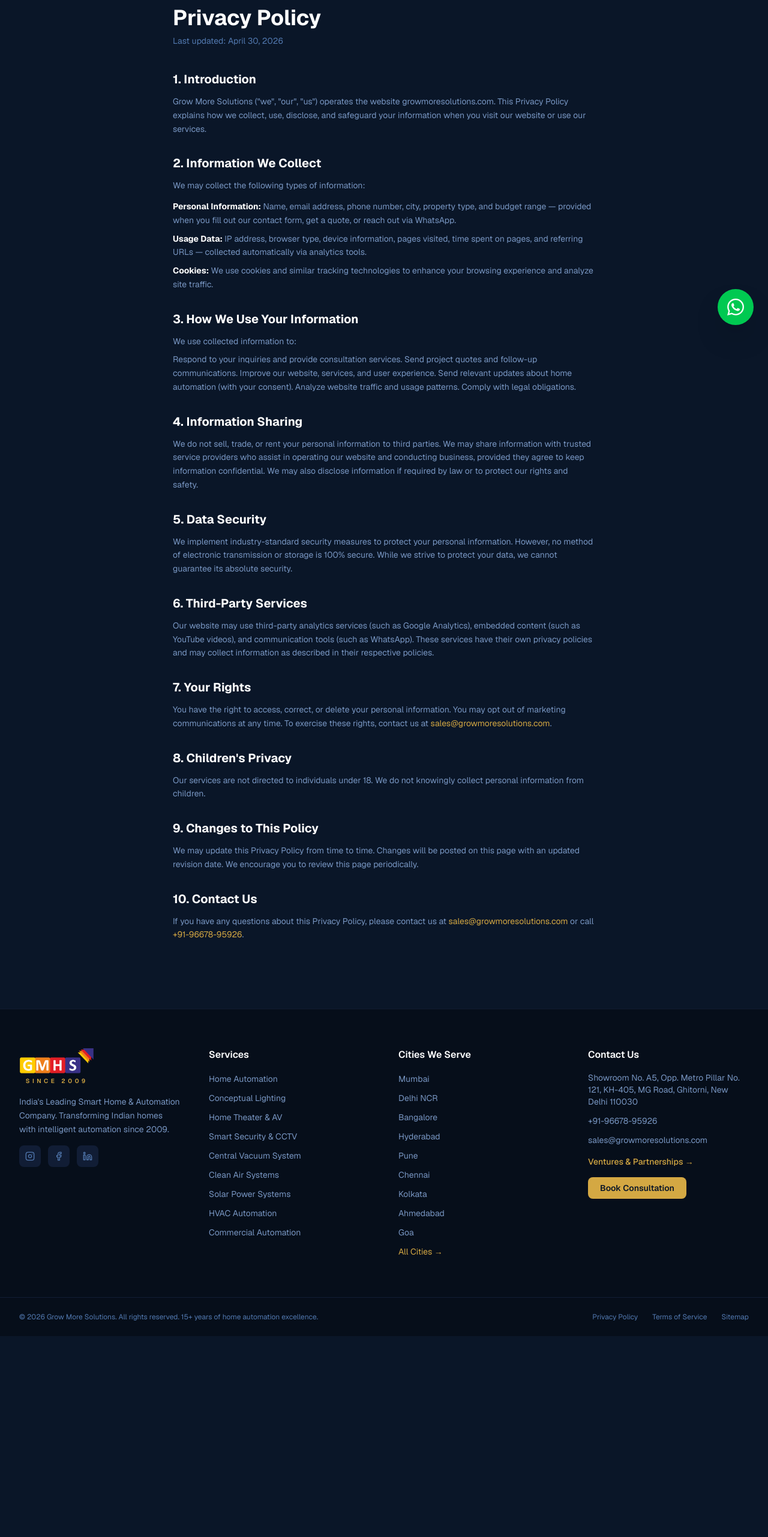
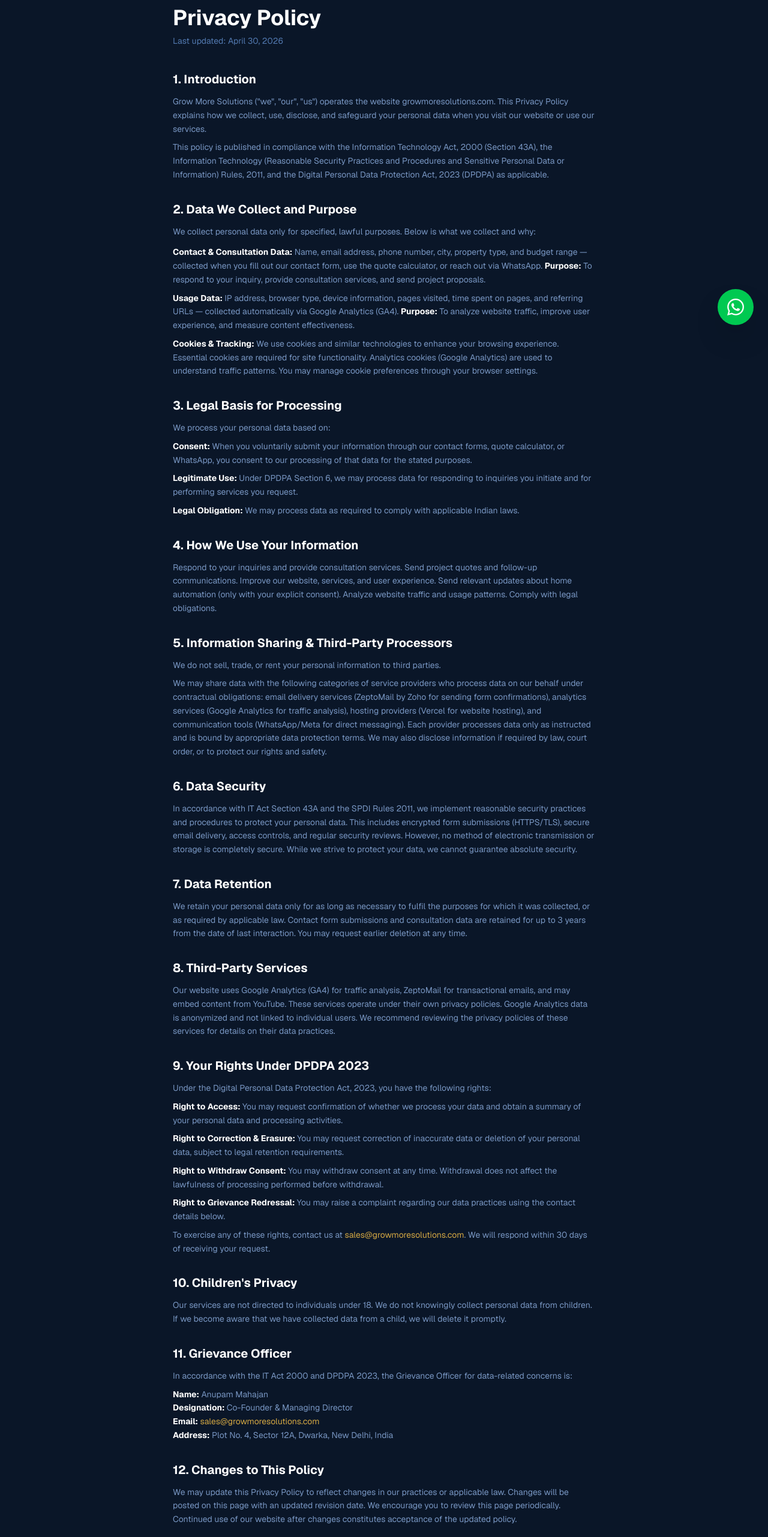
Before and after one commit to cpchander/growmore, a Next.js app: page /privacy in a window 1280 px wide. Shown: the part 234-2797 px from the top of the page at 60% size. Before the commit the page ends 2462 px from the top, so only its background shows below. Built offline with nearby package versions, Linux system fonts and the light colour scheme.

Commit message:
Legal compliance: superlatives softened, pricing disclaimers, DPDPA privacy policy, trademark disclaimer

```diff
--- a/src/app/about/certifications/page.tsx
+++ b/src/app/about/certifications/page.tsx
@@ -30,7 +30,7 @@ const CERTIFICATIONS = [
     type: "Crestron Certified Dealer",
     since: "2012",
     description:
-      "Crestron is the world leader in enterprise-grade automation and AV control. Our certified programmers deliver custom Crestron solutions for ultra-luxury homes, boardrooms, and hospitality — with rock-solid reliability and unmatched integration depth.",
+      "Crestron is a global leader in enterprise-grade automation and AV control. Our certified programmers deliver custom Crestron solutions for ultra-luxury homes, boardrooms, and hospitality — with rock-solid reliability and deep system integration.",
     benefits: [
       "Enterprise-grade reliability",
       "Custom programming for any scenario",
--- a/src/app/compare/page.tsx
+++ b/src/app/compare/page.tsx
@@ -139,7 +139,7 @@ const RECOMMENDATIONS = [
     profile: "Ultra-Luxury / Celebrity Home",
     recommendation: "Crestron",
     reason:
-      "Unmatched customization, best AV distribution, custom touch-panel interfaces. For clients who want absolute perfection and premium brand appeal.",
+      "Deep customization, premium AV distribution, custom touch-panel interfaces. For clients who want the highest level of personalization and premium brand appeal.",
   },
   {
     profile: "Premium Apartment (Retrofit)",
@@ -165,7 +165,7 @@ const FAQS = [
   {
     question: "Which is the best home automation system in India?",
     answer:
-      "The best system depends on your property, budget, and priorities. KNX is best for new construction with a long-term view. Crestron is best for ultra-luxury with heavy AV needs. Control4 offers the best balance of features and price. Lutron is unbeatable for lighting. As certified partners for all four, we recommend based on your specific needs.",
+      "The best system depends on your property, budget, and priorities. KNX is best for new construction with a long-term view. Crestron is best for ultra-luxury with heavy AV needs. Control4 offers the best balance of features and price. Lutron is the industry benchmark for architectural lighting control. As certified partners for all four, we recommend based on your specific needs.",
   },
   {
     question: "Can I mix different brands in one home?",
--- a/src/app/privacy/page.tsx
+++ b/src/app/privacy/page.tsx
@@ -44,129 +44,209 @@ export default function PrivacyPage() {
               <h2 className="text-xl font-bold text-white mb-3">
                 1. Introduction
               </h2>
-              <p>
+              <p className="mb-2">
                 {COMPANY.name} (&quot;we&quot;, &quot;our&quot;, &quot;us&quot;)
                 operates the website growmoresolutions.com. This Privacy Policy
                 explains how we collect, use, disclose, and safeguard your
-                information when you visit our website or use our services.
+                personal data when you visit our website or use our services.
+              </p>
+              <p>
+                This policy is published in compliance with the Information
+                Technology Act, 2000 (Section 43A), the Information Technology
+                (Reasonable Security Practices and Procedures and Sensitive
+                Personal Data or Information) Rules, 2011, and the Digital
+                Personal Data Protection Act, 2023 (DPDPA) as applicable.
               </p>
             </div>
 
             <div>
               <h2 className="text-xl font-bold text-white mb-3">
-                2. Information We Collect
+                2. Data We Collect and Purpose
               </h2>
               <p className="mb-3">
-                We may collect the following types of information:
+                We collect personal data only for specified, lawful purposes. Below is what we collect and why:
               </p>
               <p className="mb-2">
-                <strong className="text-white">Personal Information:</strong>{" "}
+                <strong className="text-white">Contact &amp; Consultation Data:</strong>{" "}
                 Name, email address, phone number, city, property type, and
-                budget range — provided when you fill out our contact form, get
-                a quote, or reach out via WhatsApp.
+                budget range — collected when you fill out our contact form, use the quote calculator, or reach out via WhatsApp. <strong className="text-white">Purpose:</strong> To respond to your inquiry, provide consultation services, and send project proposals.
               </p>
               <p className="mb-2">
                 <strong className="text-white">Usage Data:</strong> IP address,
                 browser type, device information, pages visited, time spent on
-                pages, and referring URLs — collected automatically via analytics
-                tools.
+                pages, and referring URLs — collected automatically via Google Analytics (GA4). <strong className="text-white">Purpose:</strong> To analyze website traffic, improve user experience, and measure content effectiveness.
               </p>
               <p>
-                <strong className="text-white">Cookies:</strong> We use cookies
-                and similar tracking technologies to enhance your browsing
-                experience and analyze site traffic.
+                <strong className="text-white">Cookies &amp; Tracking:</strong> We use cookies
+                and similar technologies to enhance your browsing
+                experience. Essential cookies are required for site functionality. Analytics cookies (Google Analytics) are used to understand traffic patterns. You may manage cookie preferences through your browser settings.
               </p>
             </div>
 
             <div>
               <h2 className="text-xl font-bold text-white mb-3">
-                3. How We Use Your Information
+                3. Legal Basis for Processing
               </h2>
-              <p className="mb-2">We use collected information to:</p>
+              <p className="mb-2">We process your personal data based on:</p>
+              <p className="mb-2">
+                <strong className="text-white">Consent:</strong> When you voluntarily submit your information through our contact forms, quote calculator, or WhatsApp, you consent to our processing of that data for the stated purposes.
+              </p>
+              <p className="mb-2">
+                <strong className="text-white">Legitimate Use:</strong> Under DPDPA Section 6, we may process data for responding to inquiries you initiate and for performing services you request.
+              </p>
+              <p>
+                <strong className="text-white">Legal Obligation:</strong> We may process data as required to comply with applicable Indian laws.
+              </p>
+            </div>
+
+            <div>
+              <h2 className="text-xl font-bold text-white mb-3">
+                4. How We Use Your Information
+              </h2>
               <p>
                 Respond to your inquiries and provide consultation services.
                 Send project quotes and follow-up communications. Improve our
                 website, services, and user experience. Send relevant updates
-                about home automation (with your consent). Analyze website
+                about home automation (only with your explicit consent). Analyze website
                 traffic and usage patterns. Comply with legal obligations.
               </p>
             </div>
 
             <div>
               <h2 className="text-xl font-bold text-white mb-3">
-                4. Information Sharing
+                5. Information Sharing &amp; Third-Party Processors
               </h2>
+              <p className="mb-2">
+                We do not sell, trade, or rent your personal information to third
+                parties.
+              </p>
               <p>
-                We do not sell, trade, or rent your personal information to third
-                parties. We may share information with trusted service providers
-                who assist in operating our website and conducting business,
-                provided they agree to keep information confidential. We may also
-                disclose information if required by law or to protect our rights
-                and safety.
+                We may share data with the following categories of service providers who process data on our behalf under contractual obligations:
+                email delivery services (ZeptoMail by Zoho for sending form confirmations),
+                analytics services (Google Analytics for traffic analysis),
+                hosting providers (Vercel for website hosting),
+                and communication tools (WhatsApp/Meta for direct messaging).
+                Each provider processes data only as instructed and is bound by appropriate data protection terms. We may also disclose information if required by law, court order, or to protect our rights and safety.
               </p>
             </div>
 
             <div>
               <h2 className="text-xl font-bold text-white mb-3">
-                5. Data Security
+                6. Data Security
               </h2>
               <p>
-                We implement industry-standard security measures to protect your
-                personal information. However, no method of electronic
-                transmission or storage is 100% secure. While we strive to
-                protect your data, we cannot guarantee its absolute security.
+                In accordance with IT Act Section 43A and the SPDI Rules 2011,
+                we implement reasonable security practices and procedures to
+                protect your personal data. This includes encrypted form
+                submissions (HTTPS/TLS), secure email delivery, access controls,
+                and regular security reviews. However, no method of electronic
+                transmission or storage is completely secure. While we strive to
+                protect your data, we cannot guarantee absolute security.
               </p>
             </div>
 
             <div>
               <h2 className="text-xl font-bold text-white mb-3">
-                6. Third-Party Services
+                7. Data Retention
               </h2>
               <p>
-                Our website may use third-party analytics services (such as
-                Google Analytics), embedded content (such as YouTube videos), and
-                communication tools (such as WhatsApp). These services have
-                their own privacy policies and may collect information as
-                described in their respective policies.
+                We retain your personal data only for as long as necessary to
+                fulfil the purposes for which it was collected, or as required
+                by applicable law. Contact form submissions and consultation
+                data are retained for up to 3 years from the date of last
+                interaction. You may request earlier deletion at any time.
               </p>
             </div>
 
             <div>
               <h2 className="text-xl font-bold text-white mb-3">
-                7. Your Rights
+                8. Third-Party Services
               </h2>
               <p>
-                You have the right to access, correct, or delete your personal
-                information. You may opt out of marketing communications at any
-                time. To exercise these rights, contact us at{" "}
+                Our website uses Google Analytics (GA4) for traffic analysis,
+                ZeptoMail for transactional emails, and may embed content from
+                YouTube. These services operate under their own privacy
+                policies. Google Analytics data is anonymized and not linked
+                to individual users. We recommend reviewing the privacy policies
+                of these services for details on their data practices.
+              </p>
+            </div>
+
+            <div>
+              <h2 className="text-xl font-bold text-white mb-3">
+                9. Your Rights Under DPDPA 2023
+              </h2>
+              <p className="mb-2">
+                Under the Digital Personal Data Protection Act, 2023, you have the following rights:
+              </p>
+              <p className="mb-2">
+                <strong className="text-white">Right to Access:</strong> You may request confirmation of whether we process your data and obtain a summary of your personal data and processing activities.
+              </p>
+              <p className="mb-2">
+                <strong className="text-white">Right to Correction &amp; Erasure:</strong> You may request correction of inaccurate data or deletion of your personal data, subject to legal retention requirements.
+              </p>
+              <p className="mb-2">
+                <strong className="text-white">Right to Withdraw Consent:</strong> You may withdraw consent at any time. Withdrawal does not affect the lawfulness of processing performed before withdrawal.
+              </p>
+              <p className="mb-2">
+                <strong className="text-white">Right to Grievance Redressal:</strong> You may raise a complaint regarding our data practices using the contact details below.
+              </p>
+              <p>
+                To exercise any of these rights, contact us at{" "}
                 <a
                   href={`mailto:${COMPANY.email}`}
                   className="text-gold-500 hover:text-gold-400"
                 >
                   {COMPANY.email}
                 </a>
-                .
+                . We will respond within 30 days of receiving your request.
               </p>
             </div>
 
             <div>
               <h2 className="text-xl font-bold text-white mb-3">
-                8. Children&apos;s Privacy
+                10. Children&apos;s Privacy
               </h2>
               <p>
                 Our services are not directed to individuals under 18. We do not
-                knowingly collect personal information from children.
+                knowingly collect personal data from children. If we become
+                aware that we have collected data from a child, we will delete
+                it promptly.
               </p>
             </div>
 
             <div>
               <h2 className="text-xl font-bold text-white mb-3">
-                9. Changes to This Policy
+                11. Grievance Officer
               </h2>
               <p>
-                We may update this Privacy Policy from time to time. Changes
-                will be posted on this page with an updated revision date. We
-                encourage you to review this page periodically.
+                In accordance with the IT Act 2000 and DPDPA 2023, the
+                Grievance Officer for data-related concerns is:
+              </p>
+              <p className="mt-2">
+                <strong className="text-white">Name:</strong> Anupam Mahajan<br />
+                <strong className="text-white">Designation:</strong> Co-Founder &amp; Managing Director<br />
+                <strong className="text-white">Email:</strong>{" "}
+                <a
+                  href={`mailto:${COMPANY.email}`}
+                  className="text-gold-500 hover:text-gold-400"
+                >
+                  {COMPANY.email}
+                </a><br />
+                <strong className="text-white">Address:</strong> Plot No. 4, Sector 12A, Dwarka, New Delhi, India
+              </p>
+            </div>
+
+            <div>
+              <h2 className="text-xl font-bold text-white mb-3">
+                12. Changes to This Policy
+              </h2>
+              <p>
+                We may update this Privacy Policy to reflect changes in our
+                practices or applicable law. Changes will be posted on this
+                page with an updated revision date. We encourage you to review
+                this page periodically. Continued use of our website after
+                changes constitutes acceptance of the updated policy.
               </p>
             </div>
 
--- a/src/lib/blog-content/home-automation-cost-2026.ts
+++ b/src/lib/blog-content/home-automation-cost-2026.ts
@@ -48,7 +48,7 @@ Crestron is the top tier. Custom programming, dedicated processors, enterprise-g
 
 - **Best for:** Ultra-luxury homes, dedicated home theaters, clients who want the absolute best
 - **4BHK villa (typical):** ₹18–28 Lakh
-- **Strength:** Unmatched AV integration, custom touch panels, rock-solid reliability
+- **Strength:** Industry-leading AV integration, custom touch panels, rock-solid reliability
 - **Limitation:** Highest cost, requires certified programmer for any changes
 
 ### Control4 (Best Balance of Features & Price)
@@ -198,4 +198,8 @@ Here is how to get a precise number:
 3. **Visit our [Experience Center](/experience)** in Delhi — see KNX, Crestron, Control4, and Lutron systems working live before you commit
 
 Every consultation is obligation-free. We recommend the right system based on your home and budget — not brand commissions.
+
+---
+
+*Disclaimer: All prices are indicative based on GMHS project data as of May 2026 and subject to change based on brand pricing updates, project scope, and market conditions. Third-party brand prices are approximate and may vary by dealer. Brand names and trademarks are property of their respective owners. For current pricing, [request a consultation](/contact).*
 `;
--- a/src/lib/blog-content/knx-vs-crestron.ts
+++ b/src/lib/blog-content/knx-vs-crestron.ts
@@ -96,7 +96,7 @@ The processor communicates with devices through **Cresnet** (Crestron's propriet
 
 ### Crestron Strengths
 
-- **Unmatched customization** — every button press, scene, and automation sequence is custom-programmed
+- **Deep customization** — every button press, scene, and automation sequence is custom-programmed
 - **Best-in-class user interface** — Crestron touchpanels and TSW panels are the gold standard
 - **Professional-grade AV integration** — seamless control of home theaters, multi-room audio, and video distribution
 - **Enterprise-level networking** — Crestron NVX for video distribution over IP
--- a/src/lib/blog-content/technical-operations-remote-staffing.ts
+++ b/src/lib/blog-content/technical-operations-remote-staffing.ts
@@ -185,7 +185,7 @@ This is not theoretical. Each row in that table represents years of hiring, trai
 - **Week 3:** 30-day onboarding began. Each drafter was briefed on the client's Revit template, sheet naming conventions, and project standards. They started on a low-complexity project under senior supervision.
 - **Day 90:** All 4 drafters passed the 90-day performance review. Client's project lead reported: "They produce work at the same quality as our in-house team. The cost difference is significant."
 
-**Cost impact:** The client's fully-loaded cost per drafter dropped from $75K/year (US hire) to approximately $15K/year (dedicated remote employee through Zedtreeo) — a 80% reduction with comparable output quality.
+**Cost impact (2025 data):** The client's fully-loaded cost per drafter dropped from approximately $75K/year (US hire) to approximately $15K/year (dedicated remote employee through Zedtreeo) — an approximately 80% reduction with comparable output quality. *(Actual costs vary by role, experience, and engagement terms.)*
 
 **Key takeaway:** Speed of placement (10 business days), quality of candidates (all 4 passed 90-day review), and infrastructure support (IT, HR, management) were all possible because the operational systems already existed. A staffing-only company would have taken 4-6 weeks and the quality variance would have been higher.
 
```
Also changed, not shown: src/app/terms/page.tsx (+12 -5 lines), src/lib/blog-content/cost-guide.ts (+6 -2 lines), src/lib/blog-content/smart-home-security-systems.ts (+11 -7 lines), src/lib/blog-content/smart-lighting.ts (+8 -4 lines).
